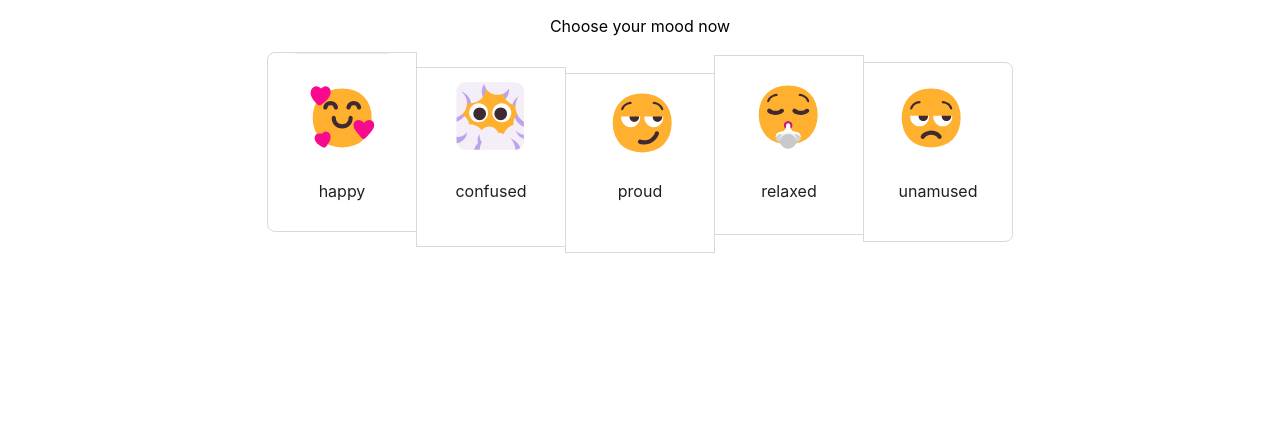
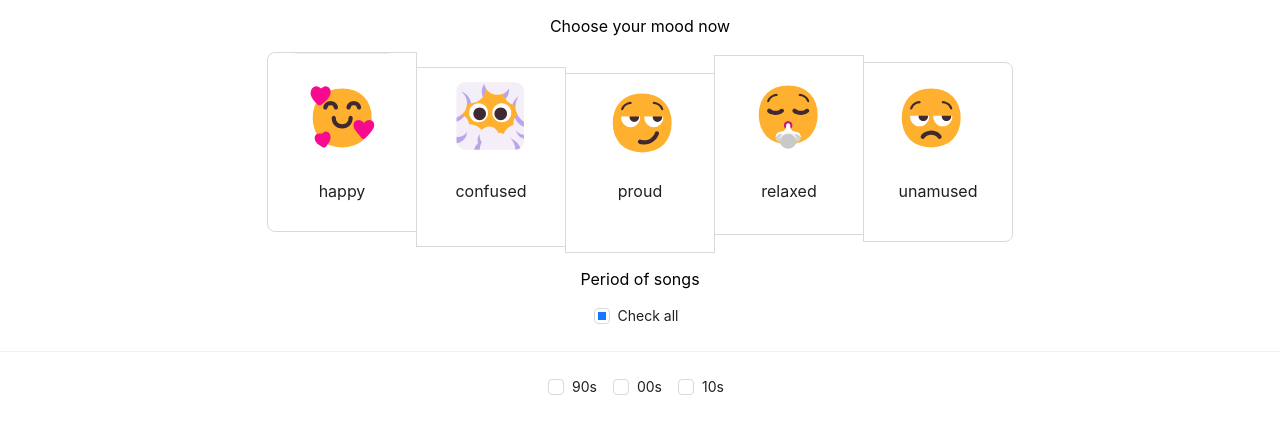
Before and after one commit to izthy-03/SWS-Everything4Emotion, a React (Create React App) app: page / in a window 1280 px wide. Shown: the top 434 px of the page. Built offline with nearby package versions, Linux system fonts and the light colour scheme.

Commit message:
add SongPeriod

```diff
--- a/src/components/SongPeriod.js
+++ b/src/components/SongPeriod.js
@@ -0,0 +1,42 @@
+import { Checkbox, Divider } from 'antd';
+import { useEffect, useState } from 'react';
+
+const SongPeriod = () => {
+
+  const CheckboxGroup = Checkbox.Group;
+  const plainOptions = ['90s', '00s', '10s'];
+  const defaultCheckedList = [];
+
+  const [checkedList, setCheckedList] = useState(defaultCheckedList);
+  const [indeterminate, setIndeterminate] = useState(true);
+  const [checkAll, setCheckAll] = useState(false);
+
+  const onChange = (list) => {
+    setCheckedList(list);
+    setIndeterminate(!!list.length && list.length < plainOptions.length);
+    setCheckAll(list.length === plainOptions.length);
+  };
+
+  const onCheckAllChange = (e) => {
+    setCheckedList(e.target.checked ? plainOptions : []);
+    setIndeterminate(false);
+    setCheckAll(e.target.checked);
+  };
+
+  // called when checkedList changed
+  useEffect(() => {
+    console.log(checkedList);
+  }, [checkedList]);
+
+  return (
+    <>
+      <p>Period of songs</p>
+      <Checkbox indeterminate={indeterminate} onChange={onCheckAllChange} checked={checkAll}>
+        Check all
+      </Checkbox>
+      <Divider />
+      <CheckboxGroup options={plainOptions} value={checkedList} onChange={onChange} />
+    </>
+  );
+};
+export default SongPeriod;
--- a/src/pages/InputForm.js
+++ b/src/pages/InputForm.js
@@ -1,10 +1,15 @@
 import React from "react";
 import MoodList from "../components/MoodList";
+import SongPeriod from "../components/SongPeriod";
 
 const InputForm = () => {
 
   return (
-    <MoodList />
+    <div>
+      <MoodList />
+      <SongPeriod />
+    </div>
+
   );
 }
 export default InputForm;
```
Also changed, not shown: src/App.js (+1 -15 lines).
